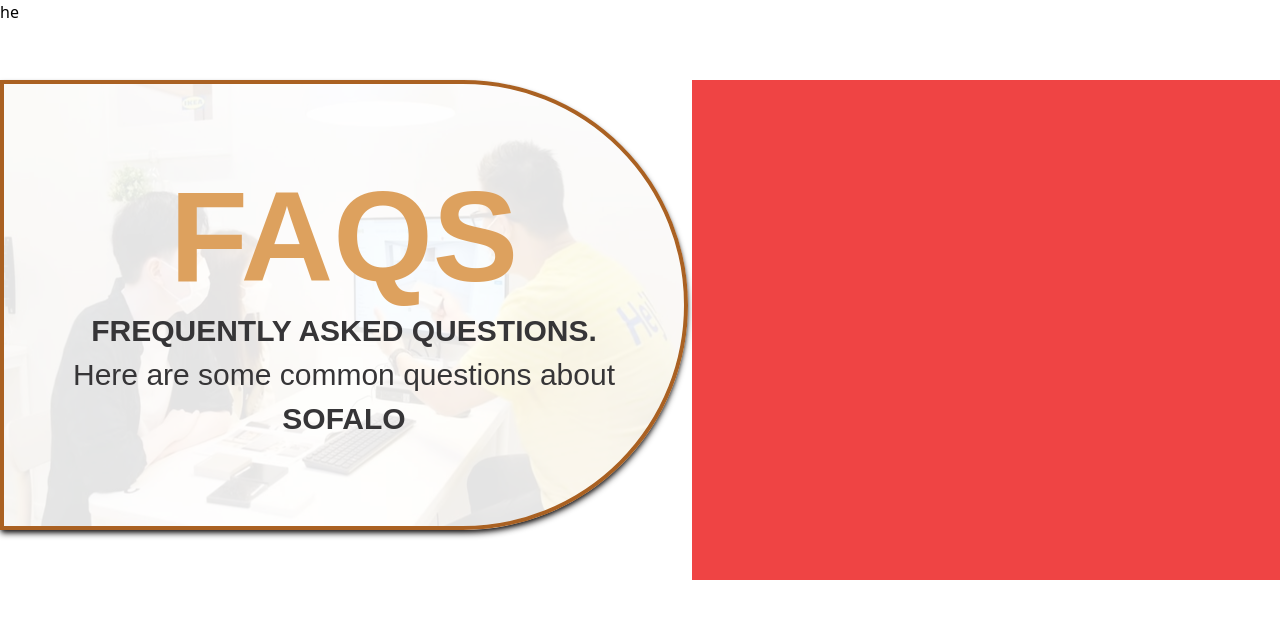
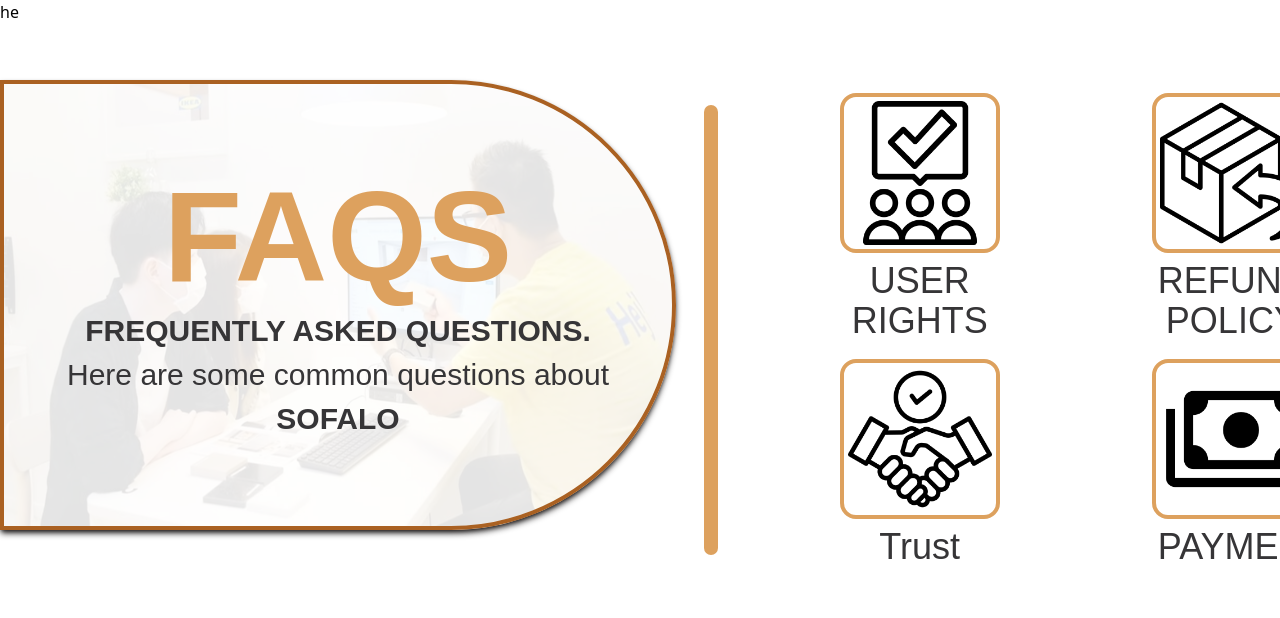
Before and after one commit to tahajaiti/STARTUP-SOFALON, a website: page public/index.html in a window 1280 px wide. Shown: the top 618 px of the page. Drawn offline with Linux system fonts and the light colour scheme.

Commit message:
alors j ai cree la deuxiemme section de page qui il ya l animation et modfier les styles

```diff
--- a/public/index.html
+++ b/public/index.html
@@ -1,27 +1,31 @@
 <!DOCTYPE html>
 <html lang="en">
+
 <head>
     <meta charset="UTF-8">
     <meta name="viewport" content="width=device-width, initial-scale=1.0">
     <link rel="stylesheet" href="/dist/output.css">
     <title>Document</title>
     <!-- <style>
-        *{
+        * {
             border: solid 1px red;
         }
     </style> -->
 </head>
+
 <body class=" h-svh  ">
     <nav class="h-[10%]">
         <p>he</p>
     </nav>
     <main>
-<div class="h-[500px] w-[1380px] grid grid-cols-2 gap-1 ">
+        <div class="h-[500px] w-[1380px] grid grid-cols-2 gap-7 ">
             <div>
-        <div class=" h-[90%] rounded-e-full border-dBrown border-4 shadow-md shadow-dark  flex justify-center items-center">
-            <img src="/public/assets/images/FAQs/FAQs.jpg" class="w-full h-[100%] rounded-e-full opacity-10  relative " alt="">
+                <div
+                    class=" h-[90%] rounded-e-full border-dBrown border-4 shadow-md shadow-dark  flex justify-center items-center">
+                    <img src="/public/assets/images/FAQs/FAQs.jpg"
+                        class="w-full h-[100%] rounded-e-full opacity-10  relative " alt="">
                     <div class="flex flex-col text-center gap-3 absolute">
-<h1 class="text-9xl font-Mont text-lBrown font-semibold">FAQS</h1>
+                        <h1 class="text-9xl font-Mont text-lBrown font-semibold  ">FAQS</h1>
                         <div class="flex flex-col gap-2">
                             <span class="font-Mont font-extrabold text-3xl text-gray">FREQUENTLY ASKED QUESTIONS.</span>
                             <span class="font-Mont  text-3xl text-gray "> Here are some common questions about </span>
@@ -31,7 +35,43 @@
 
                 </div>
             </div>
-    <div class="bg-red-500"></div>
+            <div class=" flex justify-between items-center ">
+                <div class="w-[2%] h-[90%] bg-lBrown rounded-full "></div>
+                <div class="w-[90%] h-[95%]  grid grid-cols-2 gap-4 ">
+                    <div
+                        class="flex justify-center items-center flex-col gap-2 transition ease-in-out delay-150 hover:translate-y-1 hover:scale-110 duration-75">
+                        <div
+                            class=" w-40 h-40 flex justify-center items-center border-lBrown border-4 rounded-2xl  hover:border-dBrown  ">
+                            <img src="/public/assets/images/FAQs/support.png" class="w-36 h-36" alt="">
+                        </div>
+                        <p class="font-Mont text-4xl text-gray w-1/2 text-center  ">USER RIGHTS</p>
+                    </div>
+                    <div
+                        class="flex justify-center items-center flex-col gap-2 transition ease-in-out delay-150 hover:translate-y-1 hover:scale-110 duration-75">
+                        <div
+                            class=" w-40 h-40 flex justify-center items-center border-lBrown border-4 rounded-2xl  hover:border-dBrown  ">
+                            <img src="/public/assets/images/FAQs/return-box.png" class="w-36 h-36" alt="">
+                        </div>
+                        <p class="font-Mont text-4xl text-gray w-1/2 text-center  ">REFUND POLICY</p>
+                    </div>
+                    <div
+                        class="flex justify-center items-center flex-col gap-2 transition ease-in-out delay-150 hover:translate-y-1 hover:scale-110 duration-75">
+                        <div
+                            class=" w-40 h-40 flex justify-center items-center border-lBrown border-4 rounded-2xl  hover:border-dBrown  ">
+                            <img src="/public/assets/images/FAQs/trust.png" class="w-36 h-36" alt="">
+                        </div>
+                        <p class="font-Mont text-4xl text-gray w-1/2 text-center  ">Trust</p>
+                    </div>
+                    <div
+                        class="flex justify-center items-center flex-col gap-2 transition ease-in-out delay-150 hover:translate-y-1 hover:scale-110 duration-75">
+                        <div
+                            class=" w-40 h-40 flex justify-center items-center border-lBrown border-4 rounded-2xl  hover:border-dBrown  ">
+                            <img src="/public/assets/images/FAQs/payement.png" class="w-36 h-36" alt="">
+                        </div>
+                        <p class="font-Mont text-4xl text-gray w-1/2 text-center  ">PAYMENT</p>
+                    </div>
+                </div>
+            </div>
 
         </div>
 
@@ -39,4 +79,5 @@
 
 
 </body>
+
 </html>
```
Also changed, not shown: dist/output.css, public/assets/images/FAQs/payement.png (added), public/assets/images/FAQs/return-box.png (added), public/assets/images/FAQs/support.png (added), public/assets/images/FAQs/trust.png (added). Lines whose indentation alone changed are shown as unchanged.
